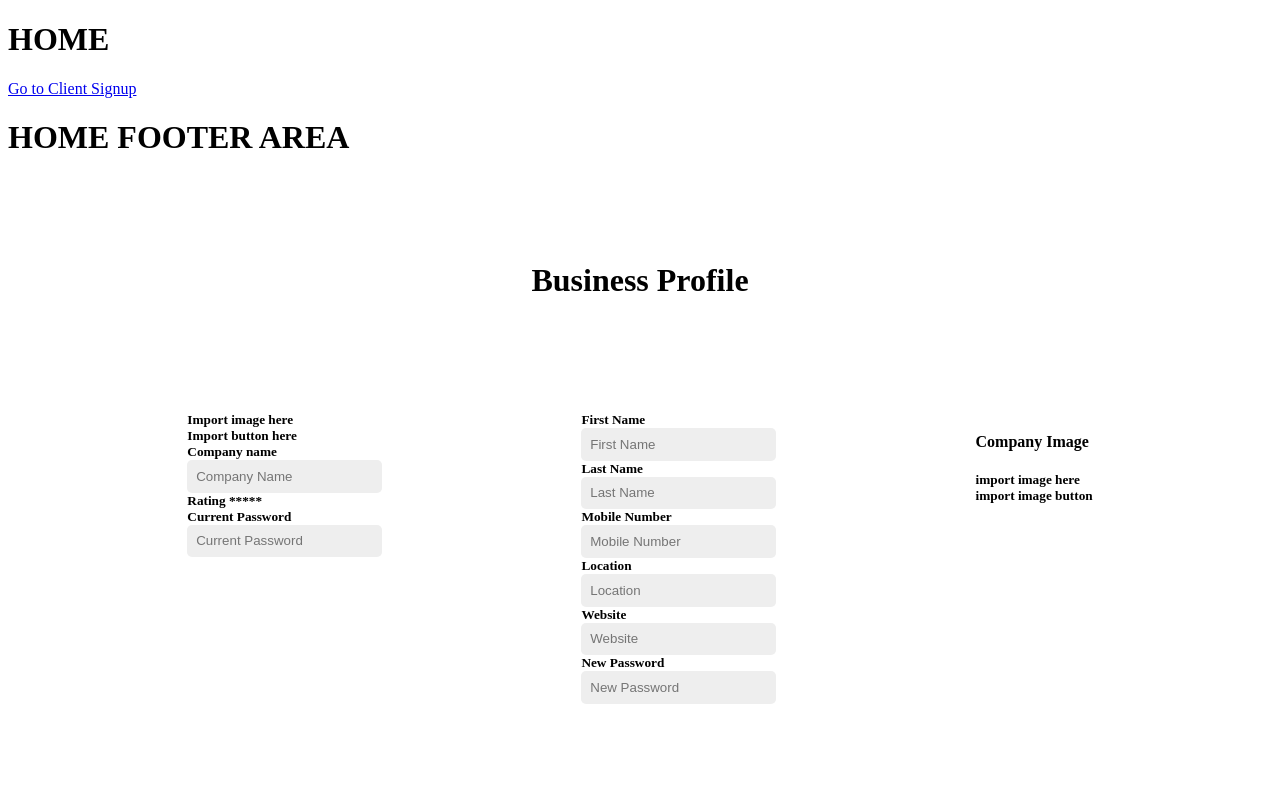
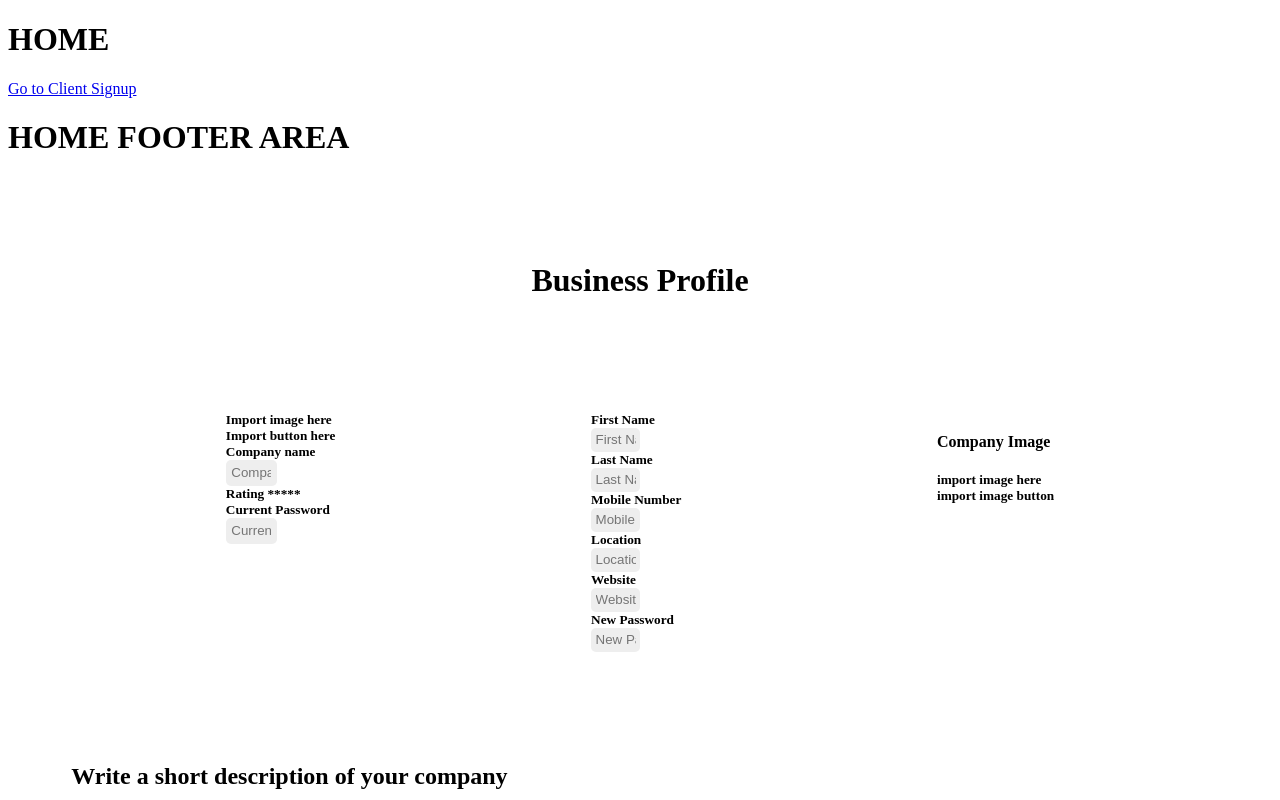
Before and after one commit to Katematestate/tradie-app, a Vue app in the folder front/: page / in a window 1280 px wide. Shown: the top 800 px of the page. Built offline with nearby package versions, Linux system fonts and the light colour scheme.

Commit message:
Update TradieAccountPage.vue
Inputs

```diff
--- a/front/src/views/TradieAccountPage.vue
+++ b/front/src/views/TradieAccountPage.vue
@@ -102,6 +102,7 @@
    border: none;
     padding: 5%;
     background-color: #EEEEEE;
+    width: 40px;
 }
 
 
```
